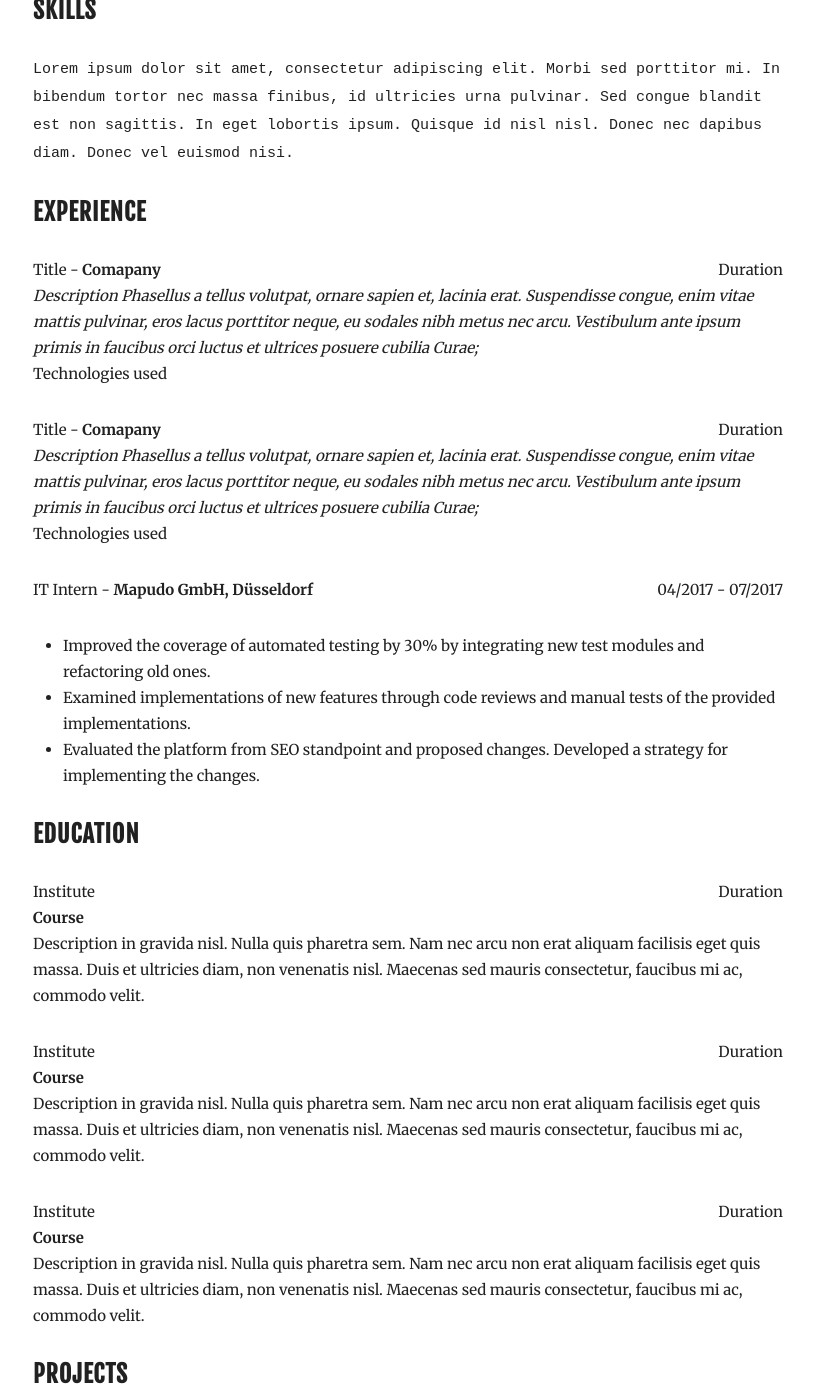
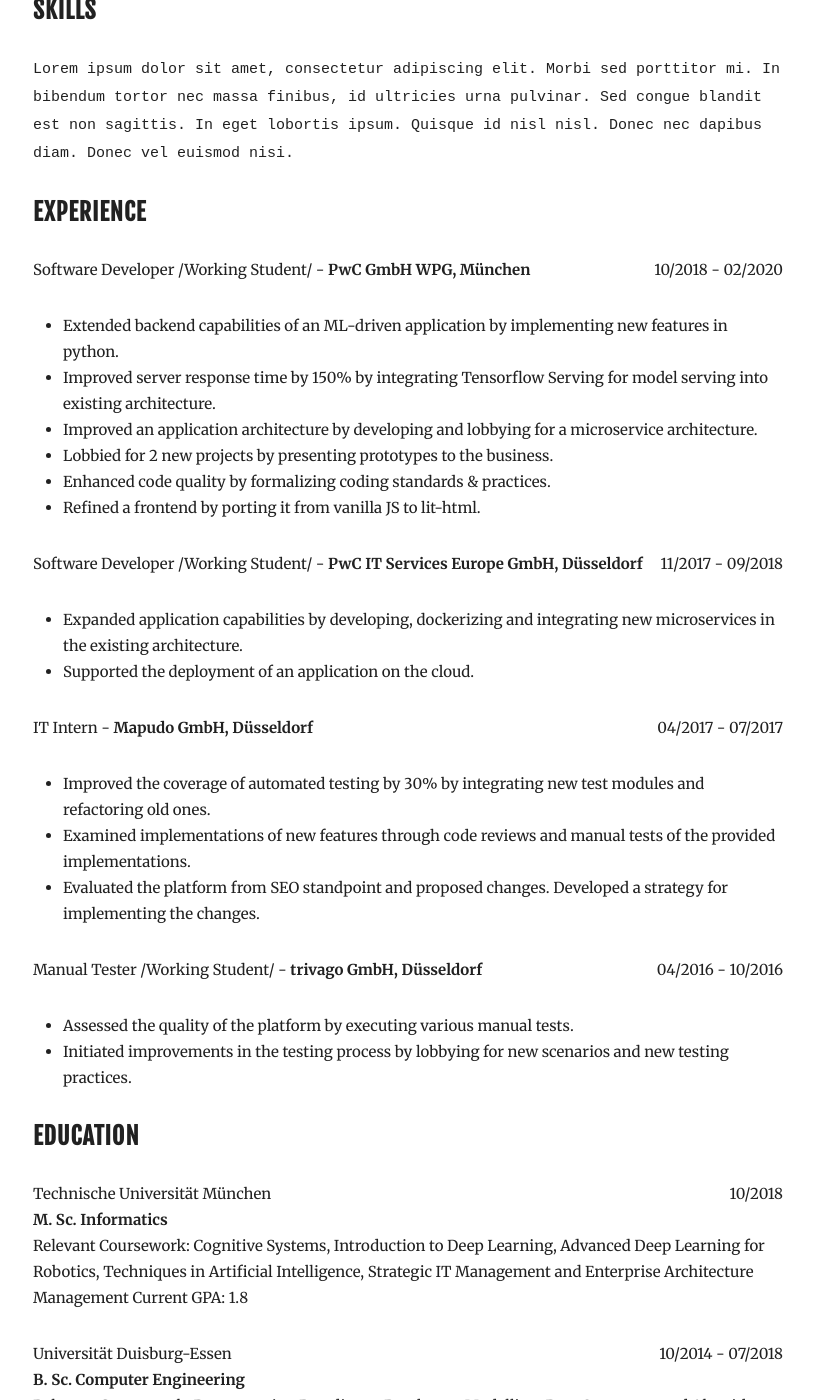
Before and after one commit to aleksandar-aleksandrov/aleksandar-aleksandrov.github.io, a Jekyll site: the page built from _pages/resume.md, in a window 1280 px wide and 1400 px high, scrolled down 367 px. Shown: the whole window, without its empty margins (232-1046 px from the left). Built offline with Jekyll 4.4.1, drawn with Linux system fonts in a browser that asks for light colours; nearby versions of some CDN libraries; some of the changed text lies outside the part shown.

Commit message:
Extended resume

```diff
--- a/_pages/resume.md
+++ b/_pages/resume.md
@@ -12,50 +11,44 @@ subtitle: An awesome person
 
 ### EXPERIENCE
 
-Title - **Comapany** <span style="float: right; ">Duration</span>
-_Description Phasellus a tellus volutpat, ornare sapien et, lacinia erat. Suspendisse congue, enim vitae mattis pulvinar, eros lacus porttitor neque, eu sodales nibh metus nec arcu. Vestibulum ante ipsum primis in faucibus orci luctus et ultrices posuere cubilia Curae;_
-Technologies used
+Software Developer /Working Student/ - **PwC GmbH WPG, München** <span style="float: right; ">10/2018 - 02/2020</span>
+- Extended backend capabilities of an ML-driven application by implementing new features in python.
+- Improved server response time by 150% by integrating Tensorflow Serving for model serving into existing architecture.
+- Improved an application architecture by developing and lobbying for a microservice architecture.
+- Lobbied for 2 new projects by presenting prototypes to the business.
+- Enhanced code quality by formalizing coding standards & practices.
+- Refined a frontend by porting it from vanilla JS to lit-html.
 
-
-Title - **Comapany** <span style="float: right; ">Duration</span>
-_Description Phasellus a tellus volutpat, ornare sapien et, lacinia erat. Suspendisse congue, enim vitae mattis pulvinar, eros lacus porttitor neque, eu sodales nibh metus nec arcu. Vestibulum ante ipsum primis in faucibus orci luctus et ultrices posuere cubilia Curae;_
-Technologies used
+Software Developer /Working Student/ - **PwC IT Services Europe GmbH, Düsseldorf** <span style="float: right; ">11/2017 - 09/2018</span>
+- Expanded application capabilities by developing, dockerizing and integrating new microservices in the existing architecture.
+- Supported the deployment of an application on the cloud.
 
 IT Intern - **Mapudo GmbH, Düsseldorf** <span style="float: right; ">04/2017 - 07/2017</span>
 - Improved the coverage of automated testing by 30% by integrating new test modules and refactoring old ones.
 - Examined implementations of new features through code reviews and manual tests of the provided implementations.
 - Evaluated the platform from SEO standpoint and proposed changes. Developed a strategy for implementing the changes.
 
+Manual Tester /Working Student/ - **trivago GmbH, Düsseldorf** <span style="float: right; ">04/2016 - 10/2016</span>
+- Assessed the quality of the platform by executing various manual tests.
+- Initiated improvements in the testing process by lobbying for new scenarios and new testing practices.
 
 ### EDUCATION
 
-Institute <span style="float: right; ">Duration</span>
-**Course**
-Description in gravida nisl. Nulla quis pharetra sem. Nam nec arcu non erat aliquam facilisis eget quis massa. Duis et ultricies diam, non venenatis nisl. Maecenas sed mauris consectetur, faucibus mi ac, commodo velit.
+Technische Universität München <span style="float: right; ">10/2018</span>
+**M. Sc. Informatics**
+Relevant Coursework: Cognitive Systems, Introduction to Deep Learning, Advanced Deep Learning for Robotics, Techniques in Artificial Intelligence, Strategic IT Management and Enterprise Architecture Management
+Current GPA: 1.8
 
-Institute <span style="float: right; ">Duration</span>
-**Course**
-Description in gravida nisl. Nulla quis pharetra sem. Nam nec arcu non erat aliquam facilisis eget quis massa. Duis et ultricies diam, non venenatis nisl. Maecenas sed mauris consectetur, faucibus mi ac, commodo velit.
-
-Institute <span style="float: right; ">Duration</span>
-**Course**
-Description in gravida nisl. Nulla quis pharetra sem. Nam nec arcu non erat aliquam facilisis eget quis massa. Duis et ultricies diam, non venenatis nisl. Maecenas sed mauris consectetur, faucibus mi ac, commodo velit.
+Universität Duisburg-Essen <span style="float: right; ">10/2014 - 07/2018</span>
+**B. Sc. Computer Engineering**
+Relevant Coursework: Programming Paradigms, Databases, Modelling, Data Structures and Algorithms, Fundamentals of Programming, Object-oriented Programming,  Advanced Programming Technology
+Bachelor thesis: Development of a reactive rule-based visual programming tool
+GPA: 1.5
 
 ### PROJECTS
 **Title** - Description - Place <span style="float: right; ">Time span</span>
 Pellentesque euismod odio nec mollis rutrum. Nulla facilisi. In hac habitasse platea dictumst. Etiam facilisis velit velit, id dapibus lacus bibendum nec. Proin euismod tortor non nunc luctus, ut varius mauris tristique.
 
-**Title** - Description - Place <span style="float: right; ">Time span</span>
-Pellentesque euismod odio nec mollis rutrum. Nulla facilisi. In hac habitasse platea dictumst. Etiam facilisis velit velit, id dapibus lacus bibendum nec. Proin euismod tortor non nunc luctus, ut varius mauris tristique.
+### Certificates
 
-**Title** - Description - Place <span style="float: right; ">Time span</span>
-Pellentesque euismod odio nec mollis rutrum. Nulla facilisi. In hac habitasse platea dictumst. Etiam facilisis velit velit, id dapibus lacus bibendum nec. Proin euismod tortor non nunc luctus, ut varius mauris tristique.
-
-### RECOGNITION & INTERESTS
-
-- Etiam luctus ante quis est dictum faucibus.
-- Etiam luctus ante quis est dictum faucibus.
-- Etiam luctus ante quis est dictum faucibus.
-- Etiam luctus ante quis est dictum faucibus.
-- Etiam luctus ante quis est dictum faucibus.
-- Etiam luctus ante quis est dictum faucibus.
+- Tensorflow in Practice coursera/deeplearning.ai 10/2019
```
Also changed, not shown: other parts of _pages/resume.md (+0 -1 lines).
